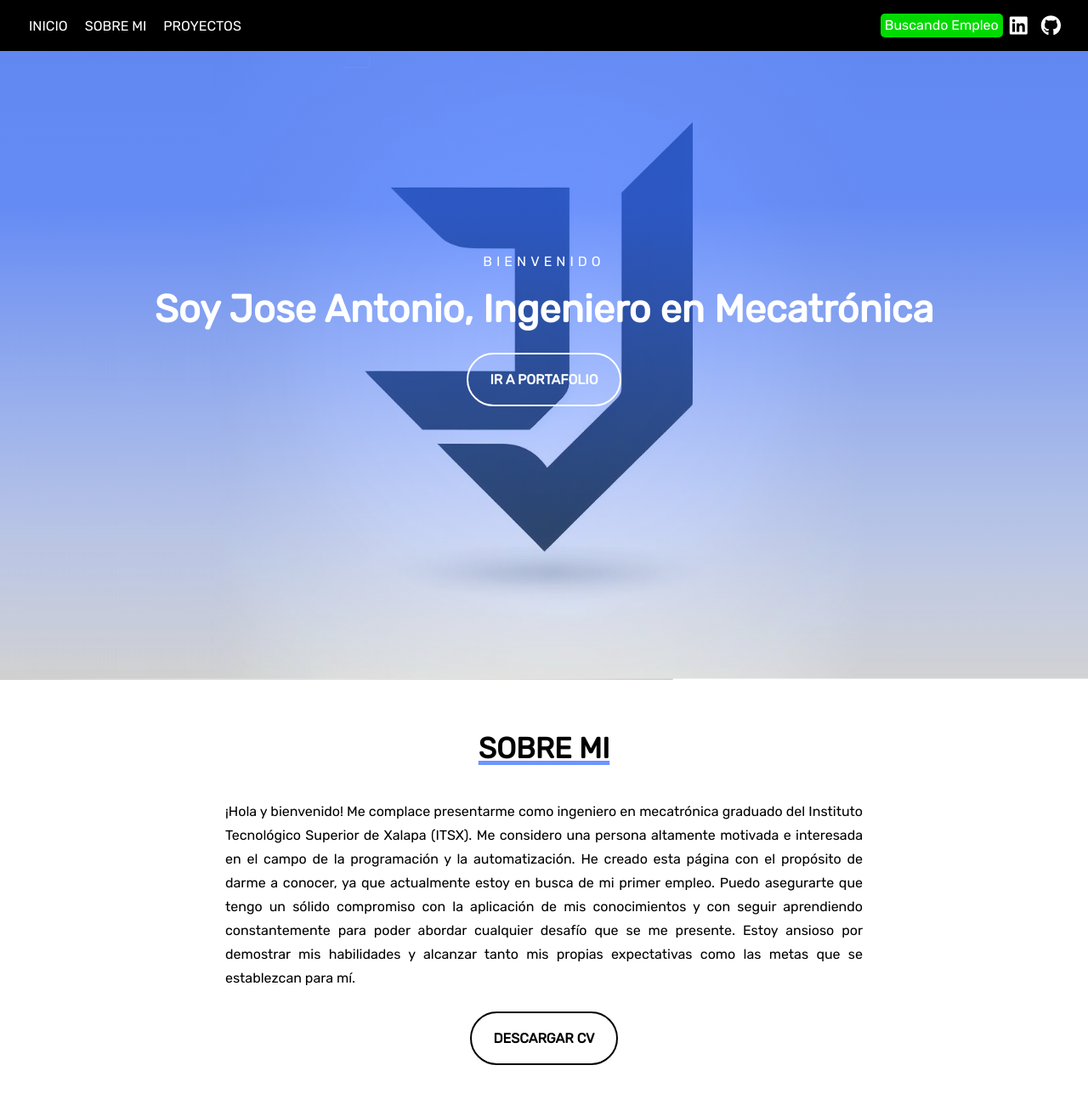
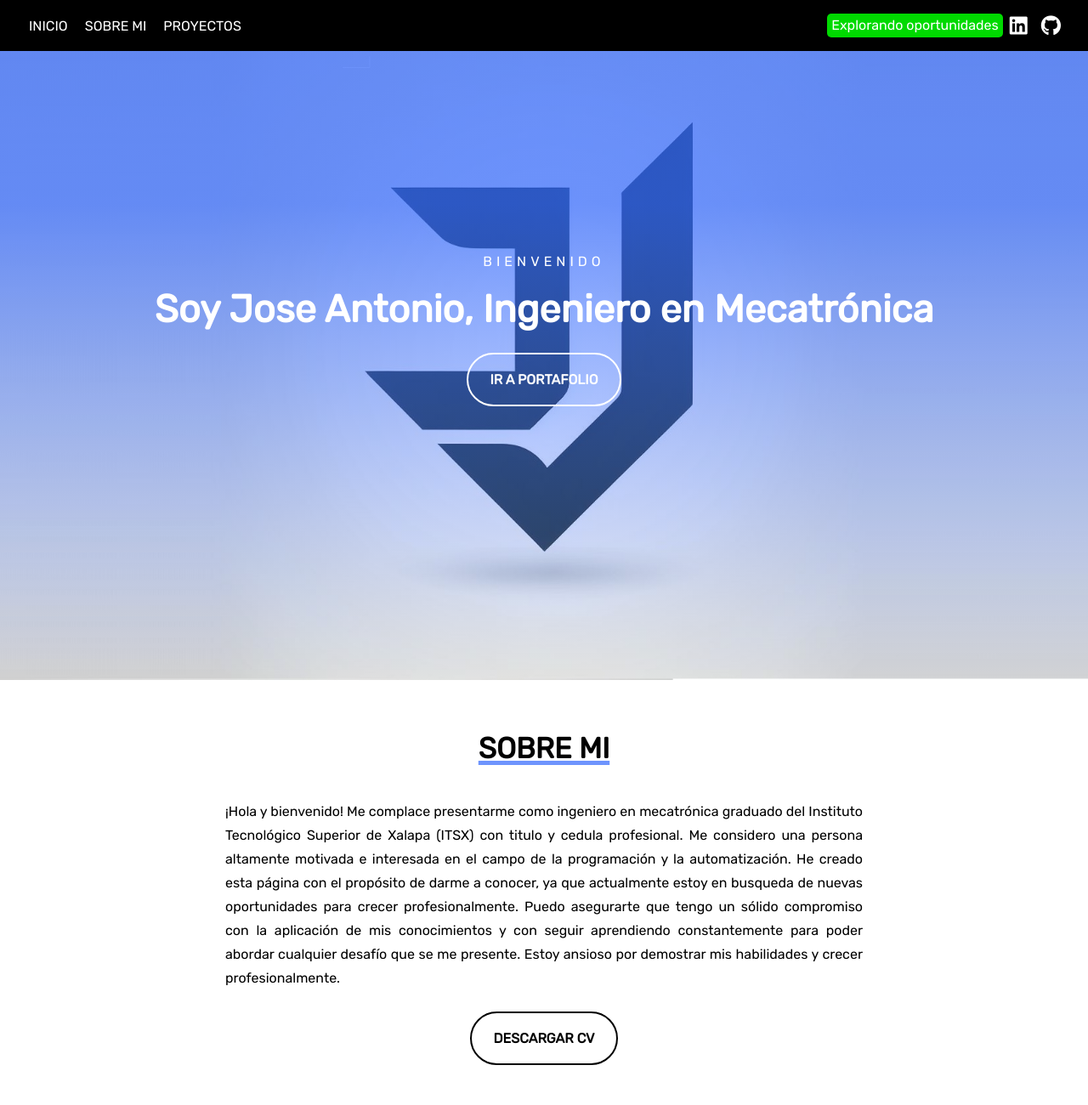
Before and after one commit to Antonio2115/Portafolio-personal, a plain HTML site: page index.html in a window 1280 px wide. Shown: the top 1300 px of the page at 85% size. Drawn offline with Linux system fonts and the light colour scheme.

Commit message:
12/11/2024 Update
Resume updated
Employment status updated
About my updated

```diff
--- a/index.html
+++ b/index.html
@@ -32,7 +32,7 @@
 
       <!-- Estado actual de empleo -->
       <div class="statusJobContainer">
-        <p class="statusActiveInText">Buscando Empleo</p>
+        <p class="statusActiveInText">Explorando oportunidades</p>
       </div>
 
       <div class="social-media">
@@ -98,12 +98,12 @@
       <p class="sectionSubtitle"></p>
       <div class="descriptionContainer">
         <p class="description">
-          ¡Hola y bienvenido! Me complace presentarme como ingeniero en mecatrónica graduado del Instituto Tecnológico Superior de Xalapa (ITSX). Me considero una persona altamente motivada e interesada en el campo de la programación y la automatización. He creado esta página con el propósito de darme a conocer, ya que actualmente estoy en busca de mi primer empleo.
-          Puedo asegurarte que tengo un sólido compromiso con la aplicación de mis conocimientos y con seguir aprendiendo constantemente para poder abordar cualquier desafío que se me presente. Estoy ansioso por demostrar mis habilidades y alcanzar tanto mis propias expectativas como las metas que se establezcan para mí.
+          ¡Hola y bienvenido! Me complace presentarme como ingeniero en mecatrónica graduado del Instituto Tecnológico Superior de Xalapa (ITSX) con titulo y cedula profesional. Me considero una persona altamente motivada e interesada en el campo de la programación y la automatización. He creado esta página con el propósito de darme a conocer, ya que actualmente estoy en busqueda de nuevas oportunidades para crecer profesionalmente.
+          Puedo asegurarte que tengo un sólido compromiso con la aplicación de mis conocimientos y con seguir aprendiendo constantemente para poder abordar cualquier desafío que se me presente. Estoy ansioso por demostrar mis habilidades y crecer profesionalmente.
         </p>
       </div>
       <div class="primaryButtonContainer">
-        <a href="https://drive.google.com/file/d/1S8APdcHirN9xouYklJxMATIjZ4yIthlm/view?usp=sharing" class="primaryButton">Descargar CV</a>
+        <a href="https://drive.google.com/file/d/1PxfJeci9hzOt_HCPygSZvyGJ1zaDMCg3/view?usp=sharing" class="primaryButton">Descargar CV</a>
       </div>
     </div>
   </section>
@@ -126,7 +126,7 @@
   <!-------------------------------------footer----------------------------------------->
   <footer id="pageDetails">
     <p id="updateDate" class="description">Fecha de creacion: 1 de Diciembre del 2022</p>
-    <p class="description">Fecha de actualizacion: 06 de Abril del 2024</p>
+    <p class="description">Fecha de actualizacion: 12 de Noviembre del 2024</p>
     <p id="email" class="description">Email: joseantoniova159@gmail.com</p>
   </footer>
 
--- a/style.css
+++ b/style.css
@@ -246,7 +246,7 @@ nav .menu i:hover{
   border-radius: 5px;
   padding: 0px 5px;
   font-size: var(--sm);
-  text-align: justify;
+  text-align: center;
   font-weight: 200;
   line-height: 28px;
   height: auto;
@@ -541,7 +541,7 @@ nav .menu i:hover{
 /*------------------------------media query-------------------------------------- */
 
 
-@media (max-width: 575px){
+@media (max-width: 605px){
 /*------------------------------Estilos responsive Navbar-------------------------------------- */
   .navContanier .links{
     position: absolute;
```
